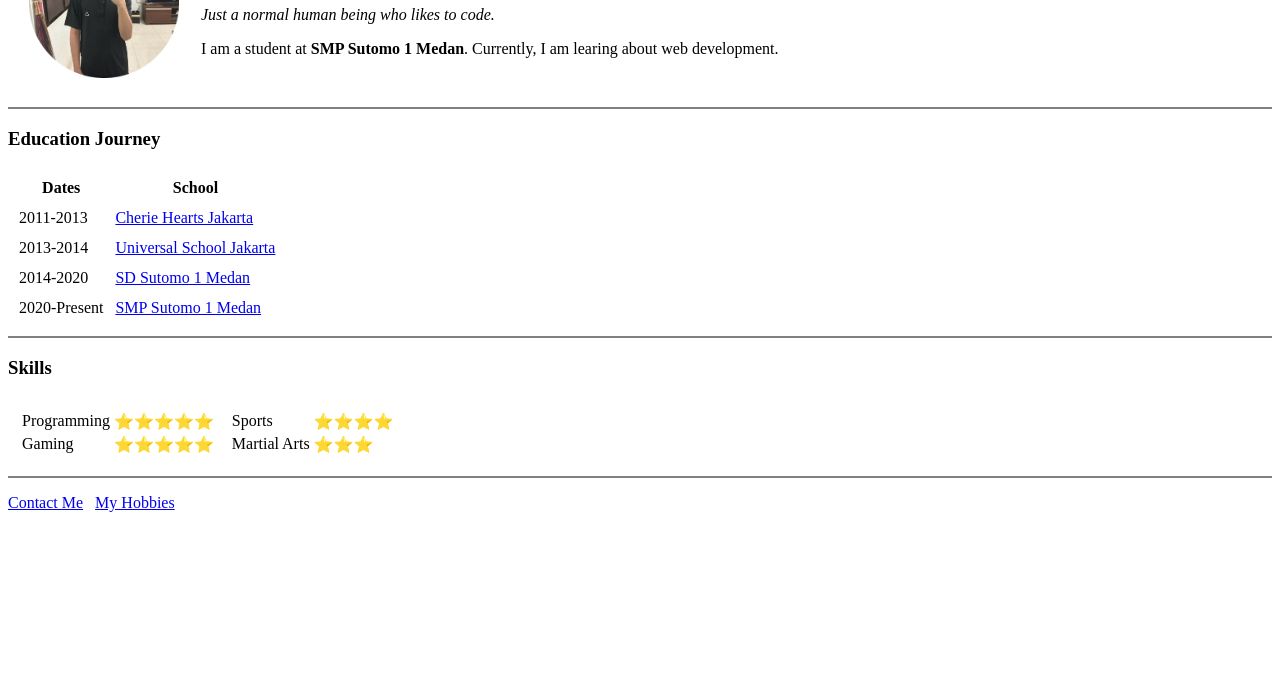
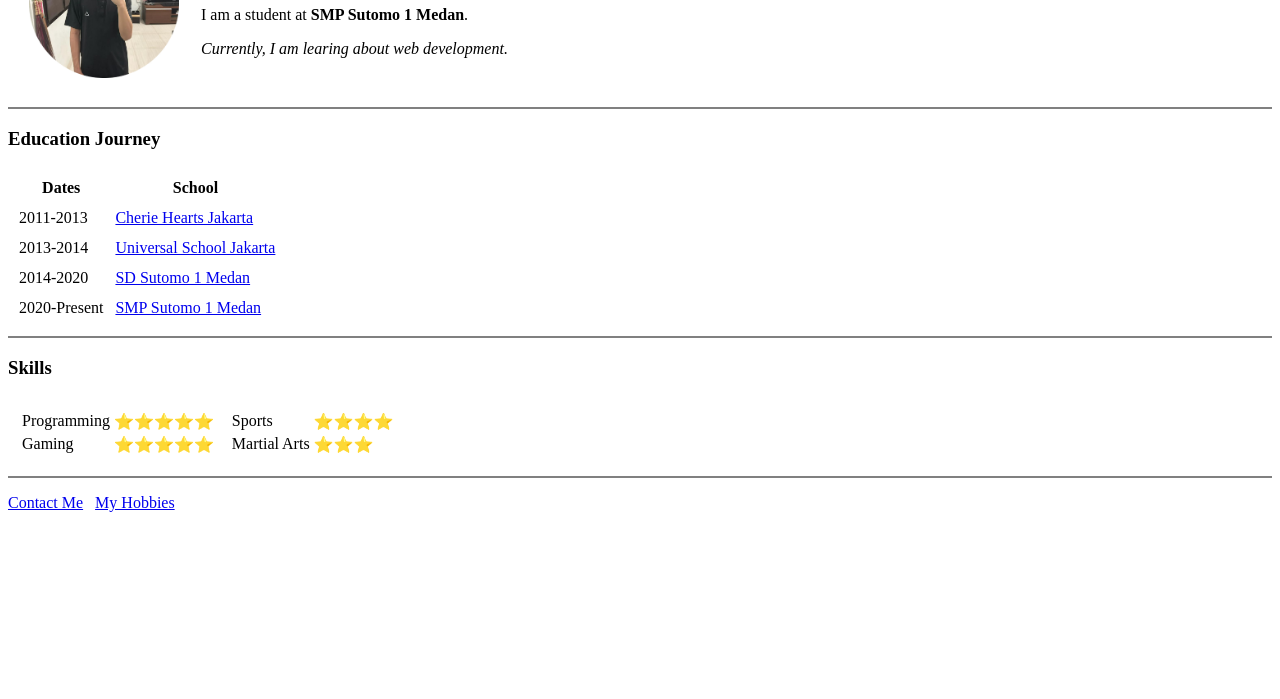
Before and after one commit to ryanhgh/cv, a plain HTML site: page index.html in a window 1280 px wide. Shown: the part 101-800 px from the top of the page. Drawn offline with Linux system fonts and the light colour scheme.

Commit message:
Update index.html

```diff
--- a/index.html
+++ b/index.html
@@ -16,11 +16,8 @@
                 </td>
                 <td>
                     <h1>Ryan Hugh</h1>
-                    <p><em>Just a normal human being who likes to code.</em></p>
-                    <p>
-                        I am a student at <strong>SMP Sutomo 1 Medan</strong>.
-                        Currently, I am learing about web development.
-                    </p>
+                    <p>I am a student at <strong>SMP Sutomo 1 Medan</strong>.</p>
+                    <p><em>Currently, I am learing about web development.</em></p>
                 </td>
             </tr>
         </table>
```
